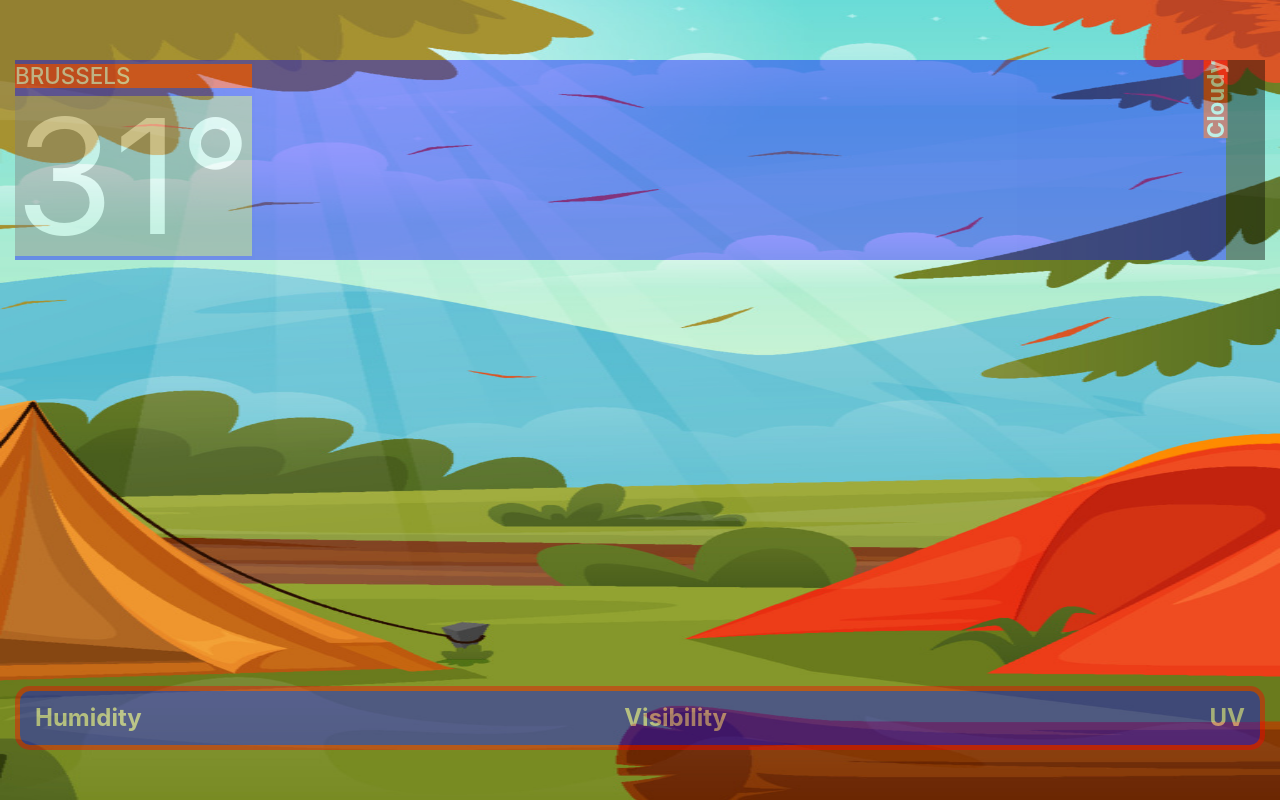
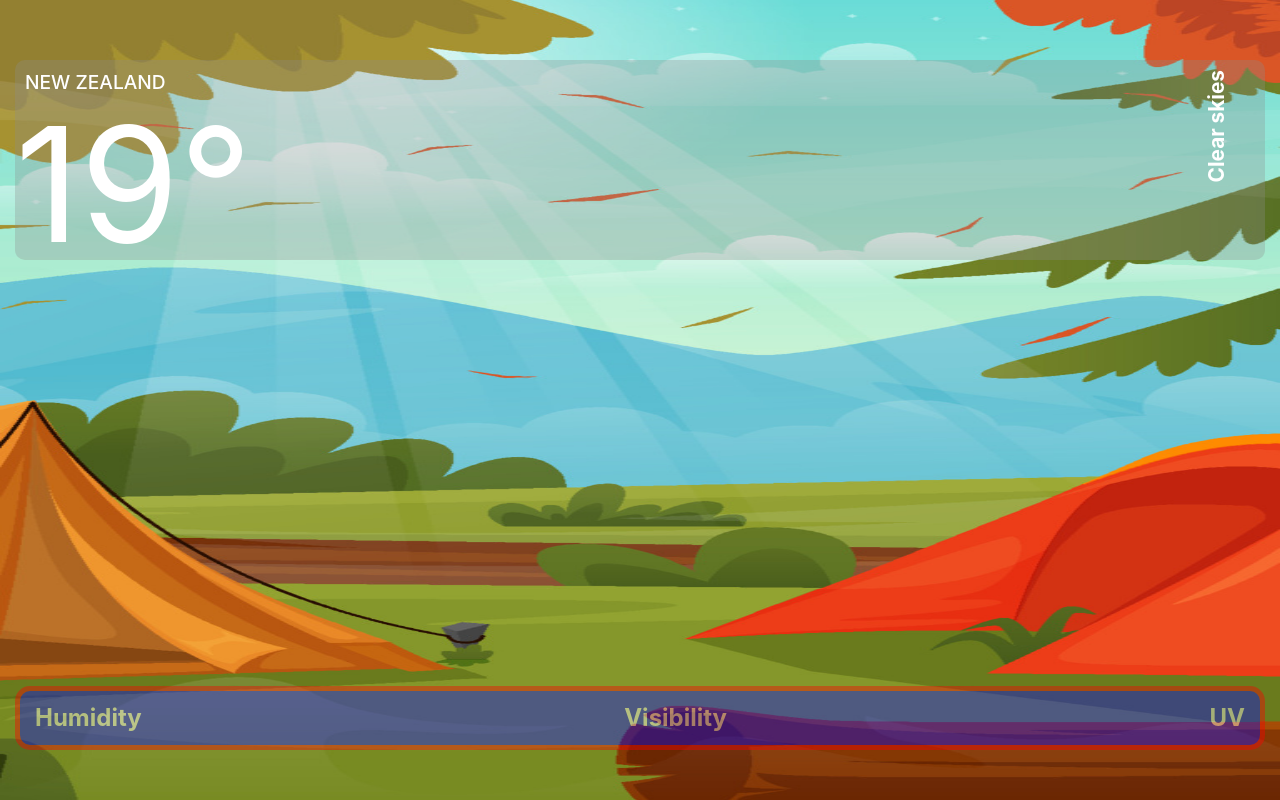
Before and after one commit to feldeh/cloudy, a React (Vite) app: page / in a window 1280 px wide. Built offline with nearby package versions, Linux system fonts and the light colour scheme.

Commit message:
add opacity and change Card layout

```diff
--- a/src/components/Card/Card.styled.ts
+++ b/src/components/Card/Card.styled.ts
@@ -2,8 +2,9 @@ import styled from '@emotion/styled'
 
 const Card = styled.div`
   color: white;
-  background-color: rgb(0, 0, 255);
-  opacity: 0.4;
+  background-color: rgba(140, 140, 140, 0.3);
+  // border: solid 1px rgba(255, 255, 255);
+  border-radius: 10px;
   display: flex;
   justify-content: space-between;
   margin: 60px 15px 15px;
--- a/src/components/Widgets/TemperatureWidget/LocationTypo.styled.ts
+++ b/src/components/Widgets/TemperatureWidget/LocationTypo.styled.ts
@@ -1,8 +1,9 @@
 import styled from '@emotion/styled'
 
 const StyledLocationTypo = styled.p`
-  background-color: red;
-  font-size: 1.4em;
+  //   background-color: red;
+  margin: 10px;
+  font-size: 1.2em;
   text-transform: uppercase;
   font-weight: 500;
 `
--- a/src/components/Widgets/TemperatureWidget/LocationTypo.tsx
+++ b/src/components/Widgets/TemperatureWidget/LocationTypo.tsx
@@ -1,11 +1,7 @@
 import StyledLocationTypo from './LocationTypo.styled'
 
 const LocationTypo = () => {
-  return (
-    <StyledLocationTypo>
-      <p>Brussels</p>
-    </StyledLocationTypo>
-  )
+  return <StyledLocationTypo>New Zealand</StyledLocationTypo>
 }
 
 export default LocationTypo
--- a/src/components/Widgets/TemperatureWidget/TemperatureTypo.styled.ts
+++ b/src/components/Widgets/TemperatureWidget/TemperatureTypo.styled.ts
@@ -3,7 +3,7 @@ import styled from '@emotion/styled'
 const StyledTemperatureTypo = styled.p`
   font-size: 10em;
   line-height: 1em;
-  background-color: grey;
+  //   background-color: grey;
 `
 
 export default StyledTemperatureTypo
--- a/src/components/Widgets/TemperatureWidget/TemperatureTypo.tsx
+++ b/src/components/Widgets/TemperatureWidget/TemperatureTypo.tsx
@@ -3,9 +3,7 @@ import StyledTemperatureTypo from './TemperatureTypo.styled'
 const TemperatureTypo = () => {
   return (
     <StyledTemperatureTypo>
-      <p>
-        31<span style={{ fontSize: '1em' }}>&#176;</span>
-      </p>
+      19<span style={{ fontSize: '1em' }}>&#176;</span>
     </StyledTemperatureTypo>
   )
 }
--- a/src/components/Widgets/WeatherWidget/WeatherTypo.styled.ts
+++ b/src/components/Widgets/WeatherWidget/WeatherTypo.styled.ts
@@ -1,12 +1,12 @@
 import styled from '@emotion/styled'
 
 const StyledWeatherTypo = styled.p`
-  background-color: red;
-  font-size: 1.4em;
+  //   background-color: red;
+  font-size: 1.3em;
   font-weight: 700;
   writing-mode: vertical-rl;
   transform: scale(-1) translateX(1em);
-  margin-right: 15px;
+  margin: 10px 15px;
 `
 
 export default StyledWeatherTypo
--- a/src/components/Widgets/WeatherWidget/WeatherTypo.tsx
+++ b/src/components/Widgets/WeatherWidget/WeatherTypo.tsx
@@ -1,11 +1,7 @@
 import StyledWeatherTypo from './WeatherTypo.styled'
 
 const WeatherTypo = () => {
-  return (
-    <StyledWeatherTypo>
-      <p>Cloudy</p>
-    </StyledWeatherTypo>
-  )
+  return <StyledWeatherTypo>Clear skies</StyledWeatherTypo>
 }
 
 export default WeatherTypo
--- a/src/components/Widgets/WeatherWidget/WeatherWidget.style.ts
+++ b/src/components/Widgets/WeatherWidget/WeatherWidget.style.ts
@@ -1,7 +1,7 @@
 import styled from '@emotion/styled'
 
 const StyledWeatherWidget = styled.div`
-  background-color: black;
+  //   background-color: black;
 `
 
 export default StyledWeatherWidget
```
